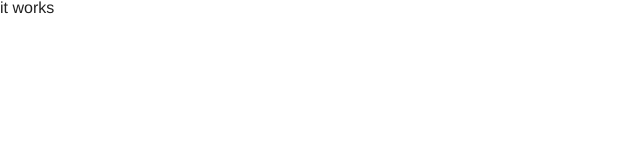
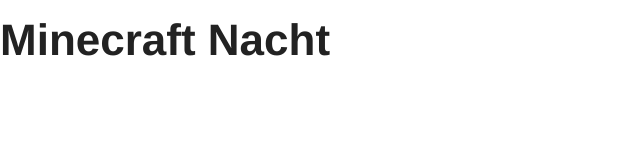
Before and after one commit to haihappen/minecraft.mariouher.com, a plain HTML site: page index.html in a window 1280 px wide. Shown: the whole page, without its empty margins (0-640 px from the left). Drawn offline with Linux system fonts and the light colour scheme.

Commit message:
Added minecraft tiles.

```diff
--- a/index.html
+++ b/index.html
@@ -8,6 +8,8 @@
   <link rel="stylesheet" href="assets/stylesheets/style.css" />
 </head>
 <body>
-  it works
+  <h1>
+    Minecraft Nacht
+  </h1>
 </body>
 </html>
```
Also changed, not shown: assets/images/dirt.png (added), assets/images/dirt@2x.png (added), assets/images/grass_side.png (added), assets/images/grass_side@2x.png (added).
